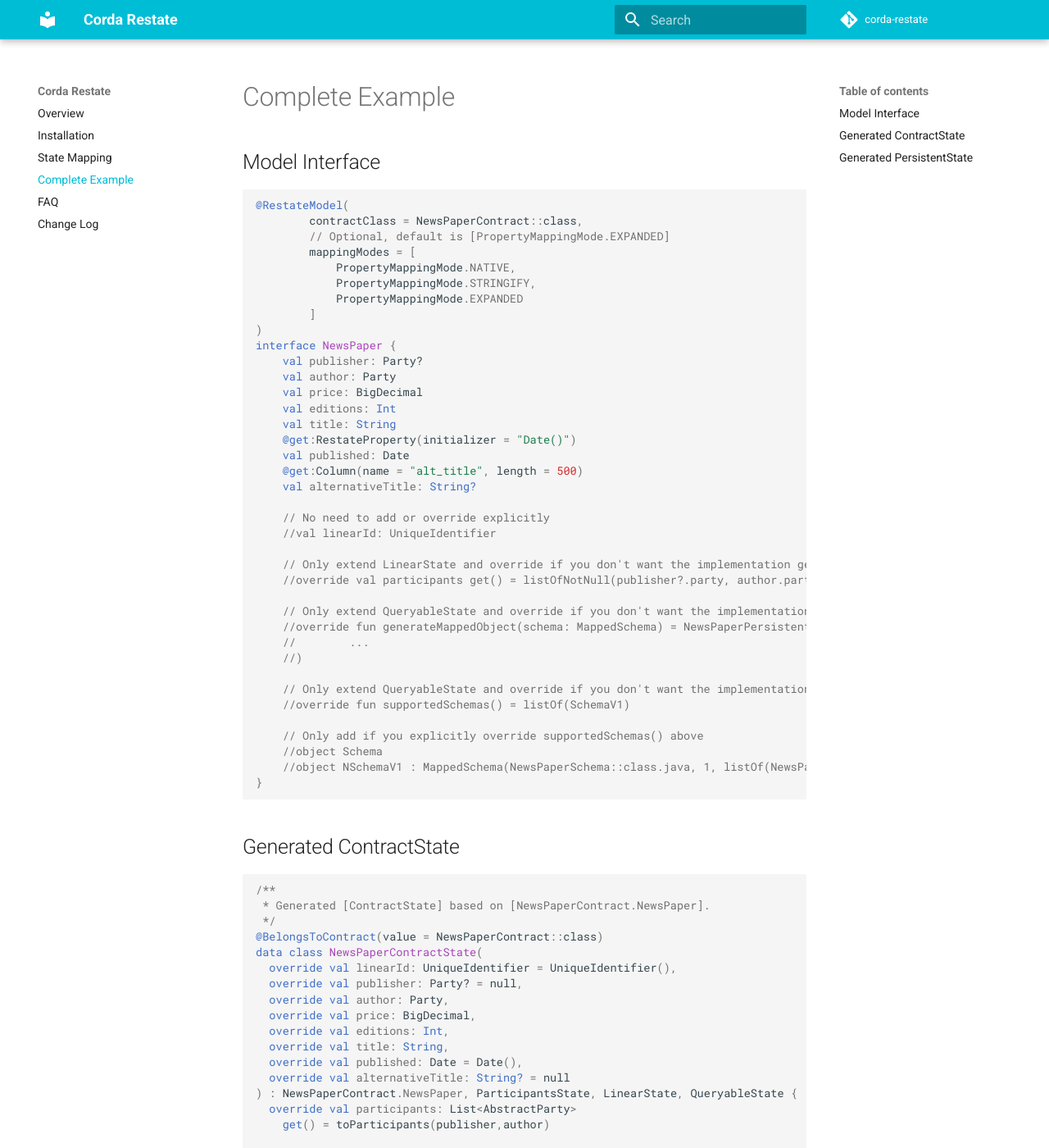
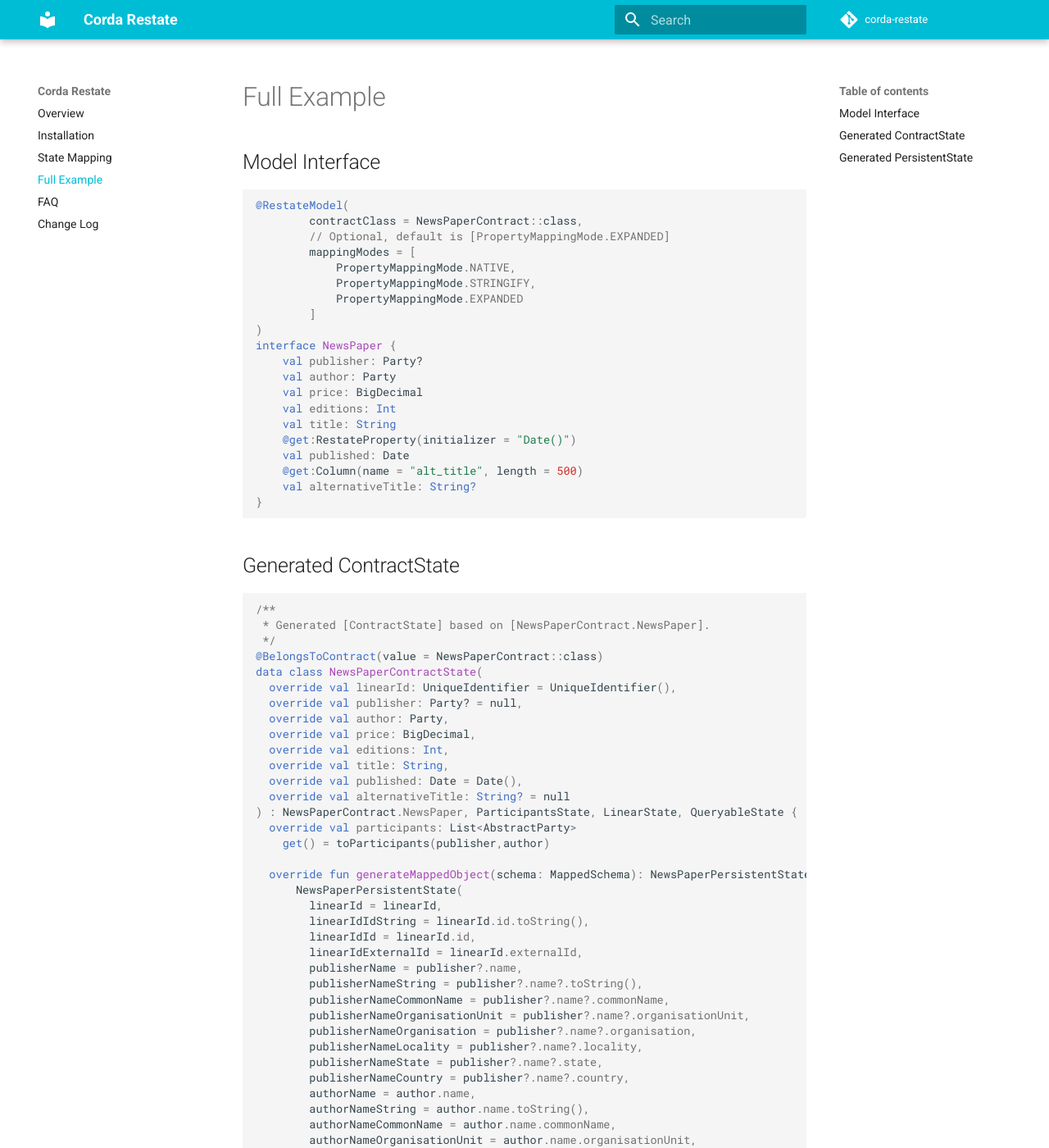
Before and after one commit to manosbatsis/corda-lean-state, an MkDocs documentation site: the page built from docs/full-example.md, in a window 1280 px wide and 1400 px high. Shown: the whole window at 82% size. Built offline with MkDocs 1.6.1 and Material for MkDocs 9.7.7, drawn with Linux system fonts in a browser that asks for light colours; comment, search, counter and statistics services are not loaded.

Commit message:
chore(wip)

````diff
--- a/docs/complete-example.md
+++ b/docs/full-example.md
@@ -1,6 +1,8 @@
-# Complete Example
+# Full Example
 
 ## Model Interface
+
+
 
 ```kotlin
 @RestateModel(
@@ -22,24 +24,6 @@
     val published: Date
     @get:Column(name = "alt_title", length = 500)
     val alternativeTitle: String?
-
-    // No need to add or override explicitly
-    //val linearId: UniqueIdentifier
-
-    // Only extend LinearState and override if you don't want the implementation generated by default
-    //override val participants get() = listOfNotNull(publisher?.party, author.party)
-
-    // Only extend QueryableState and override if you don't want the implementation generated by default
-    //override fun generateMappedObject(schema: MappedSchema) = NewsPaperPersistentState(
-    //        ...
-    //)
-
-    // Only extend QueryableState and override if you don't want the implementation generated by default
-    //override fun supportedSchemas() = listOf(SchemaV1)
-
-    // Only add if you explicitly override supportedSchemas() above
-    //object Schema
-    //object NSchemaV1 : MappedSchema(NewsPaperSchema::class.java, 1, listOf(NewsPaperPersistentState::class.java))
 }
 ```
 
--- a/mkdocs.yml
+++ b/mkdocs.yml
@@ -44,7 +44,7 @@
 nav:
   - 'Overview': index.md
   - 'Installation': installation.md
-  - 'State Mapping': state-mapping.md
-  - 'Complete Example': complete-example.md
+  - 'State Mapping': state-model.md.md
+  - 'Full Example': full-example.md
   - 'FAQ': faq.md
   - 'Change Log': changelog.md
````
Also changed, not shown: README.md (+1 -1 lines), docs/state-model.md (renamed from docs/state-mapping.md, +1 -1 lines).
